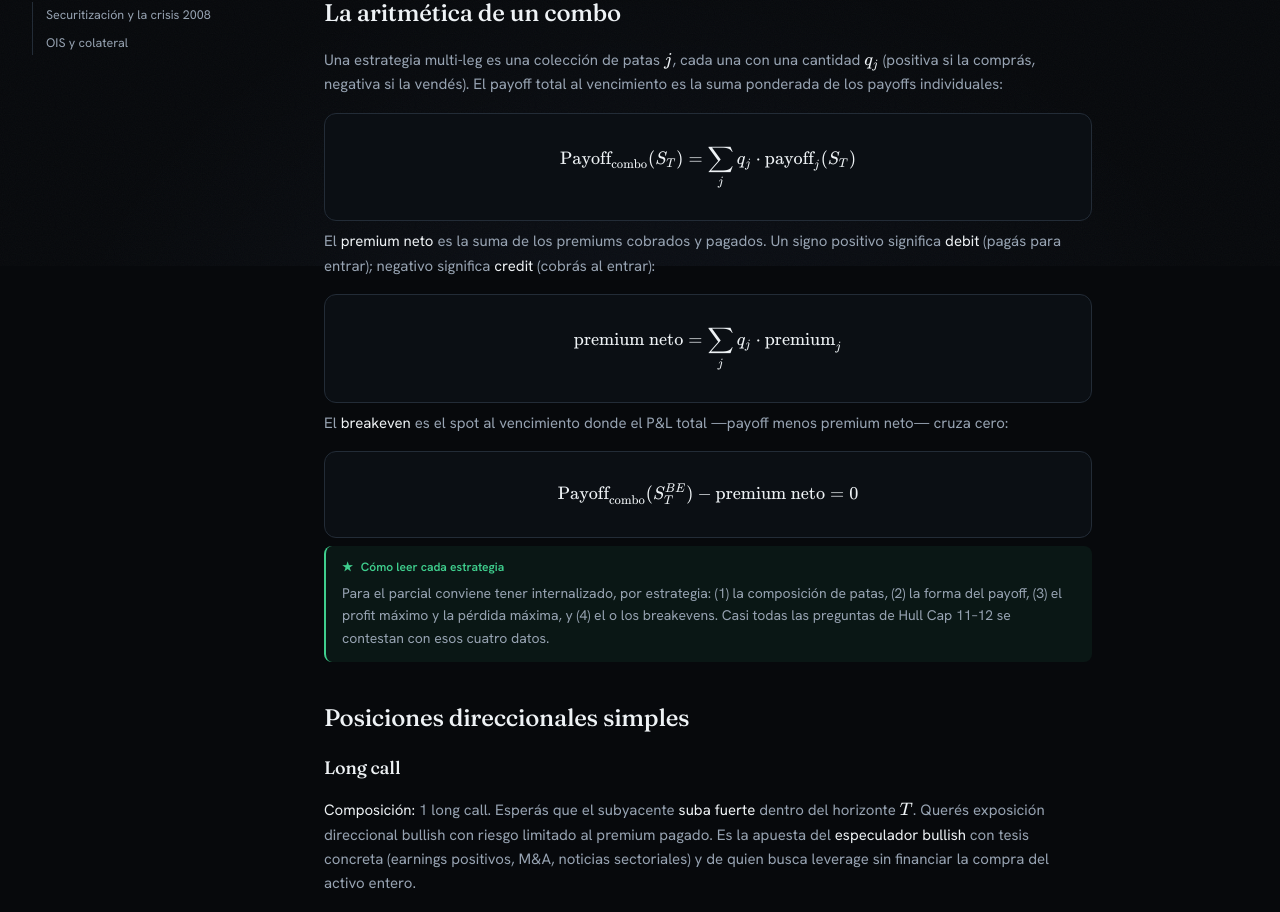
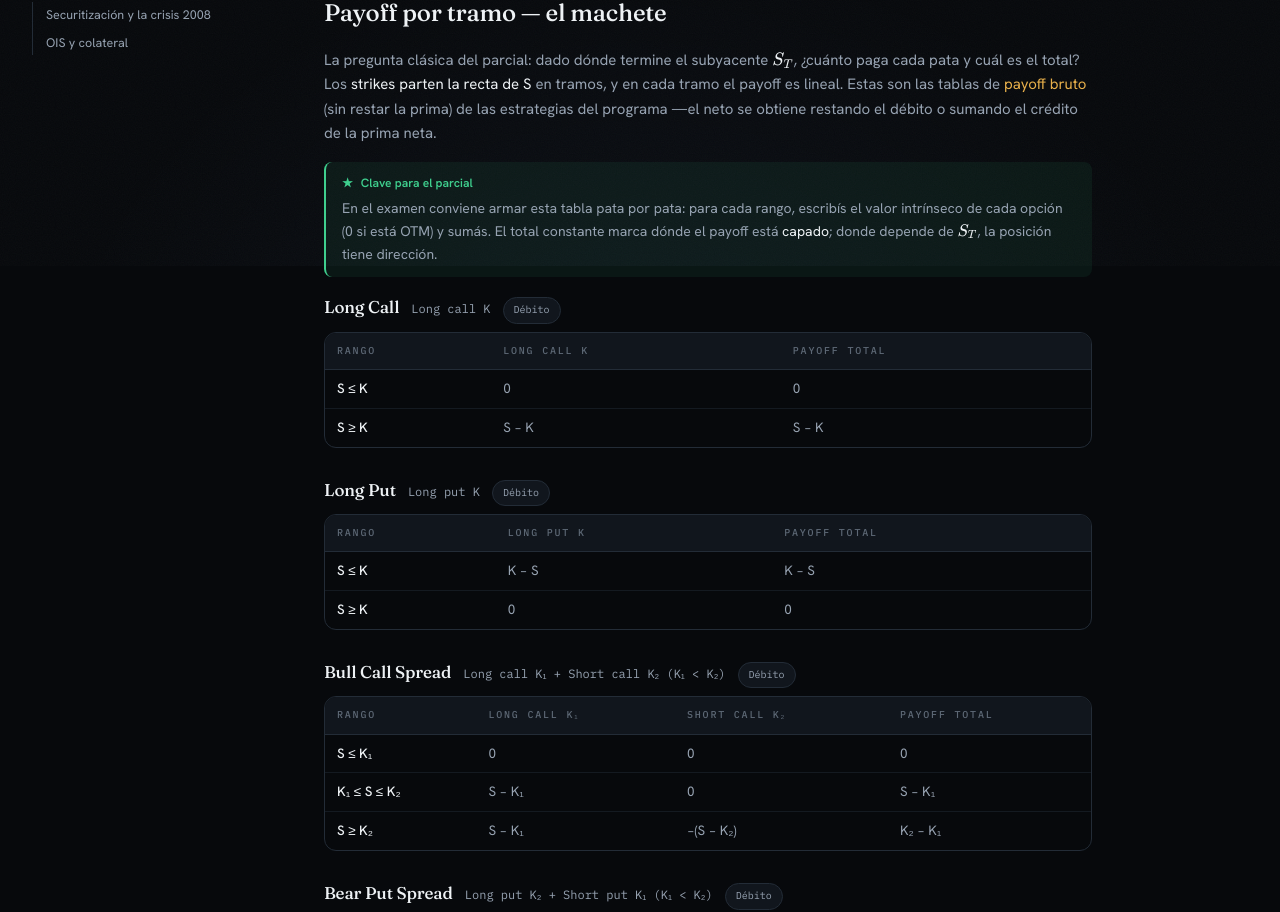
Before and after one commit to maufainversion-hash/option-lab-v2, a Next.js app in the folder web/: page /learn/u8-estrategias in a window 1280 px wide. Shown: the part 534-1446 px from the top of the page. Built offline with nearby package versions, Linux system fonts and the light colour scheme.

Commit message:
feat(learn): payoff-por-tramo machete (symbolic tables) for all strategies in theory

```diff
--- a/web/src/app/learn/u8-estrategias/page.tsx
+++ b/web/src/app/learn/u8-estrategias/page.tsx
@@ -1,5 +1,6 @@
 import Link from "next/link";
 import { UnitShell } from "@/components/learn/UnitShell";
+import { PayoffByRange } from "@/components/learn/PayoffByRange";
 import {
   Prose,
   Lead,
@@ -35,6 +36,24 @@ export default function Page() {
           </Link>
           .
         </p>
+
+        <Section id="machete" title="Payoff por tramo — el machete">
+          <p>
+            La pregunta clásica del parcial: dado dónde termine el subyacente{" "}
+            <K tex={"S_T"} />, ¿cuánto paga cada pata y cuál es el total? Los{" "}
+            <span className="text-text">strikes parten la recta de S</span> en tramos, y en cada
+            tramo el payoff es lineal. Estas son las tablas de <span className="text-brass">payoff
+            bruto</span> (sin restar la prima) de las estrategias del programa —el neto se obtiene
+            restando el débito o sumando el crédito de la prima neta.
+          </p>
+          <Note kind="key">
+            En el examen conviene armar esta tabla pata por pata: para cada rango, escribís el
+            valor intrínseco de cada opción (0 si está OTM) y sumás. El total constante marca dónde
+            el payoff está <span className="text-text">capado</span>; donde depende de{" "}
+            <K tex={"S_T"} />, la posición tiene dirección.
+          </Note>
+          <PayoffByRange />
+        </Section>
 
         <Section id="fundamentos" title="La aritmética de un combo">
           <p>
--- /dev/null
+++ b/web/src/components/learn/PayoffByRange.tsx
@@ -0,0 +1,157 @@
+import { DataTable } from "@/components/learn/content";
+
+// El "machete": payoff BRUTO al vencimiento por tramo de S (S = S_T), notación simbólica.
+// El neto = bruto − prima neta (débito) o + prima neta (crédito).
+
+interface StratTable {
+  name: string;
+  legs: string;
+  flow: string;
+  headers: string[];
+  rows: string[][];
+}
+
+const TABLES: StratTable[] = [
+  {
+    name: "Long Call",
+    legs: "Long call K",
+    flow: "Débito",
+    headers: ["Rango", "Long call K", "Payoff total"],
+    rows: [
+      ["S ≤ K", "0", "0"],
+      ["S ≥ K", "S − K", "S − K"],
+    ],
+  },
+  {
+    name: "Long Put",
+    legs: "Long put K",
+    flow: "Débito",
+    headers: ["Rango", "Long put K", "Payoff total"],
+    rows: [
+      ["S ≤ K", "K − S", "K − S"],
+      ["S ≥ K", "0", "0"],
+    ],
+  },
+  {
+    name: "Bull Call Spread",
+    legs: "Long call K₁ + Short call K₂  (K₁ < K₂)",
+    flow: "Débito",
+    headers: ["Rango", "Long call K₁", "Short call K₂", "Payoff total"],
+    rows: [
+      ["S ≤ K₁", "0", "0", "0"],
+      ["K₁ ≤ S ≤ K₂", "S − K₁", "0", "S − K₁"],
+      ["S ≥ K₂", "S − K₁", "−(S − K₂)", "K₂ − K₁"],
+    ],
+  },
+  {
+    name: "Bear Put Spread",
+    legs: "Long put K₂ + Short put K₁  (K₁ < K₂)",
+    flow: "Débito",
+    headers: ["Rango", "Long put K₂", "Short put K₁", "Payoff total"],
+    rows: [
+      ["S ≤ K₁", "K₂ − S", "−(K₁ − S)", "K₂ − K₁"],
+      ["K₁ ≤ S ≤ K₂", "K₂ − S", "0", "K₂ − S"],
+      ["S ≥ K₂", "0", "0", "0"],
+    ],
+  },
+  {
+    name: "Long Straddle",
+    legs: "Long call K + Long put K (mismo strike)",
+    flow: "Débito",
+    headers: ["Rango", "Long call K", "Long put K", "Payoff total"],
+    rows: [
+      ["S ≤ K", "0", "K − S", "K − S"],
+      ["S ≥ K", "S − K", "0", "S − K"],
+    ],
+  },
+  {
+    name: "Long Strangle",
+    legs: "Long put K₁ + Long call K₂  (K₁ < K₂)",
+    flow: "Débito",
+    headers: ["Rango", "Long put K₁", "Long call K₂", "Payoff total"],
+    rows: [
+      ["S ≤ K₁", "K₁ − S", "0", "K₁ − S"],
+      ["K₁ ≤ S ≤ K₂", "0", "0", "0"],
+      ["S ≥ K₂", "0", "S − K₂", "S − K₂"],
+    ],
+  },
+  {
+    name: "Butterfly (calls)",
+    legs: "Long call K₁ + 2× Short call K₂ + Long call K₃  (equidistantes)",
+    flow: "Débito",
+    headers: ["Rango", "Long K₁", "−2× K₂", "Long K₃", "Payoff total"],
+    rows: [
+      ["S ≤ K₁", "0", "0", "0", "0"],
+      ["K₁ ≤ S ≤ K₂", "S − K₁", "0", "0", "S − K₁"],
+      ["K₂ ≤ S ≤ K₃", "S − K₁", "−2(S − K₂)", "0", "K₃ − S"],
+      ["S ≥ K₃", "S − K₁", "−2(S − K₂)", "S − K₃", "0"],
+    ],
+  },
+  {
+    name: "Iron Condor",
+    legs: "Long put K₁ + Short put K₂ + Short call K₃ + Long call K₄  (K₁<K₂<K₃<K₄)",
+    flow: "Crédito",
+    headers: ["Rango", "Long put K₁", "Short put K₂", "Short call K₃", "Long call K₄", "Total"],
+    rows: [
+      ["S ≤ K₁", "K₁ − S", "−(K₂ − S)", "0", "0", "K₁ − K₂"],
+      ["K₁ ≤ S ≤ K₂", "0", "−(K₂ − S)", "0", "0", "S − K₂"],
+      ["K₂ ≤ S ≤ K₃", "0", "0", "0", "0", "0"],
+      ["K₃ ≤ S ≤ K₄", "0", "0", "−(S − K₃)", "0", "K₃ − S"],
+      ["S ≥ K₄", "0", "0", "−(S − K₃)", "S − K₄", "K₃ − K₄"],
+    ],
+  },
+  {
+    name: "Covered Call",
+    legs: "Long acción + Short call K",
+    flow: "Crédito",
+    headers: ["Rango", "Acción", "Short call K", "Payoff total"],
+    rows: [
+      ["S ≤ K", "S", "0", "S"],
+      ["S ≥ K", "S", "−(S − K)", "K"],
+    ],
+  },
+  {
+    name: "Protective Put",
+    legs: "Long acción + Long put K",
+    flow: "Débito",
+    headers: ["Rango", "Acción", "Long put K", "Payoff total"],
+    rows: [
+      ["S ≤ K", "S", "K − S", "K"],
+      ["S ≥ K", "S", "0", "S"],
+    ],
+  },
+  {
+    name: "Collar",
+    legs: "Long acción + Long put K₁ + Short call K₂  (K₁ < K₂)",
+    flow: "Crédito/~cero",
+    headers: ["Rango", "Acción", "Long put K₁", "Short call K₂", "Total"],
+    rows: [
+      ["S ≤ K₁", "S", "K₁ − S", "0", "K₁"],
+      ["K₁ ≤ S ≤ K₂", "S", "0", "0", "S"],
+      ["S ≥ K₂", "S", "0", "−(S − K₂)", "K₂"],
+    ],
+  },
+];
+
+export function PayoffByRange() {
+  return (
+    <div className="space-y-7">
+      {TABLES.map((t) => (
+        <div key={t.name}>
+          <div className="mb-2 flex flex-wrap items-baseline gap-x-3 gap-y-1">
+            <h3 className="font-display text-[17px] font-medium text-text">{t.name}</h3>
+            <span className="readout text-[12px] text-muted">{t.legs}</span>
+            <span
+              className={`chip text-[10px] ${
+                t.flow.includes("Crédito") ? "text-gain" : "text-muted"
+              }`}
+            >
+              {t.flow}
+            </span>
+          </div>
+          <DataTable headers={t.headers} rows={t.rows} />
+        </div>
+      ))}
+    </div>
+  );
+}
```
